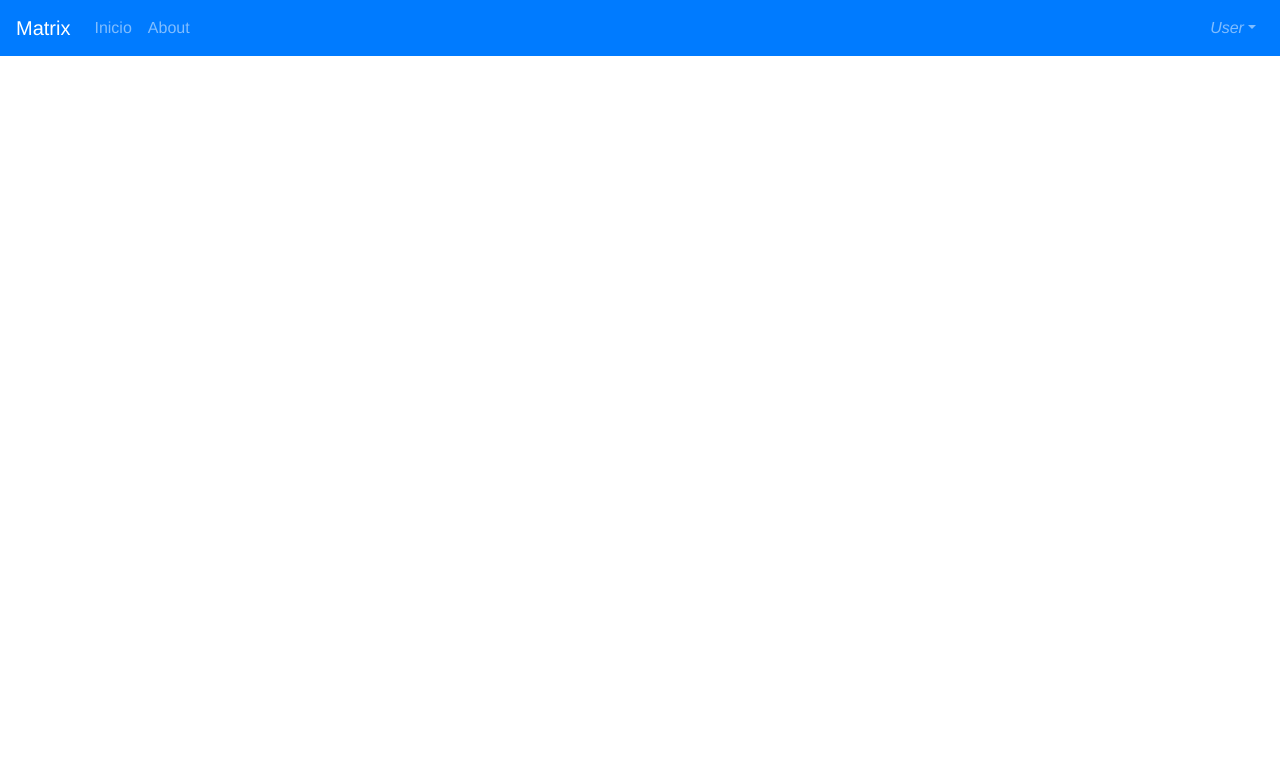
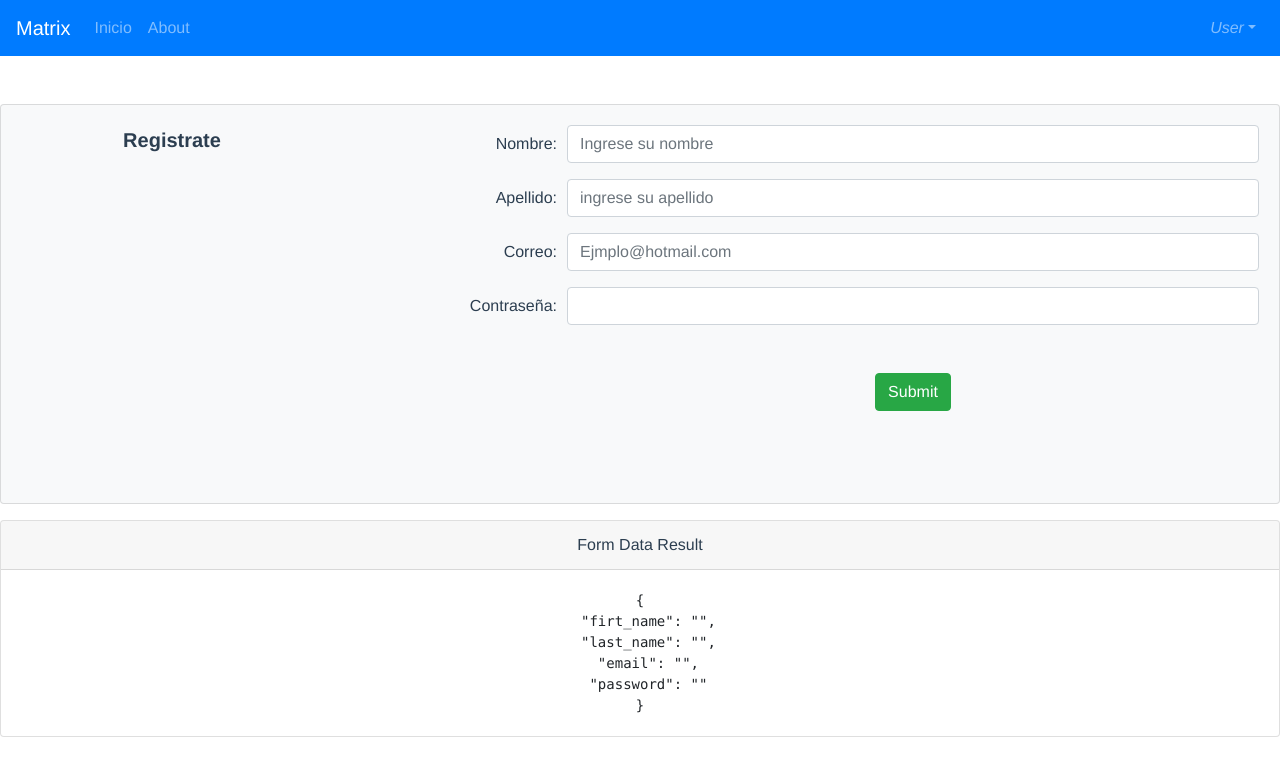
Before and after one commit to TheMatrix420/StockFront, a Vue app: page /registro in a window 1280 px wide. Shown: the top 776 px of the page. Built offline with nearby package versions, Linux system fonts and the light colour scheme.

Commit message:
:sparkles: login actualizado, y registro de usuarios

```diff
--- a/src/router/index.js
+++ b/src/router/index.js
@@ -3,6 +3,7 @@ import VueRouter from "vue-router";
 import Home from "../views/Home";
 import About from "../views/About";
 import Login from "../views/Auth/Login";
+import RegistroUser from "../views/Auth/RegistroUser";
 import store from "../store";
 
 Vue.use(VueRouter);
@@ -34,6 +35,15 @@ const routes = [
       title: "Login",
       auth: false,
       guest: true,
+    },
+  },
+  {
+    path: "/registro",
+    name: "Registro",
+    component: RegistroUser,
+    meta: {
+      title: "Registro Usuario",
+      auth: false,
     },
   },
 ];
--- a/src/views/Auth/Login.vue
+++ b/src/views/Auth/Login.vue
@@ -1,47 +1,92 @@
 <template>
-  <div class="mt-5">
-    <b-row align-h="center" align-v="center">
-      <b-col sm="4">
-        <div>
-          <b-card-group deck>
-            <b-card title="Login">
+  <div>
+    <!-- Header -->
+    <!-- <div class="header bg-gradient-success py-7 py-lg-8 pt-lg-9">
+      <b-container>
+        <div class="header-body text-center mb-7">
+          <b-row class="justify-content-center">
+            <b-col xl="5" lg="6" md="8" class="px-5">
+              <h1 class="text-dark">Welcome!</h1>
+              <p class="text-lead text-dark">
+                Lorem ipsum, dolor sit amet consectetur adipisicing
+                elit.oloribus quos impedit repellat dignissimos
+              </p>
+            </b-col>
+          </b-row>
+        </div>
+      </b-container>
+    </div> -->
+    <!-- Page content -->
+    <b-container class="mt-8 pb-5">
+      <b-row class="justify-content-center">
+        <b-col lg="5" md="7">
+          <b-card no-body class="border-0 mb-0">
+            <div class="text-muted text-center mt-2 mb-0">
+              <h5>Sign in with</h5>
+            </div>
+            <b-card-body class="px-lg-4 py-lg-4">
               <b-form>
-                <b-row align-h="center" align-v="center">
-                  <b-col sm="5">
-                    <b-form-group id="input-group-1">
-                      <b-form-input
-                        v-model="form.email"
-                        type="email"
-                        required
-                        placeholder="Ingresa Correo"
-                      ></b-form-input>
-                    </b-form-group>
+                <b-input-group size="lg" class="mb-3">
+                  <b-input-group-prepend is-text>
+                    <b-icon icon="envelope"></b-icon>
+                  </b-input-group-prepend>
+                  <b-form-input
+                    type="email"
+                    :rules="{ required: true, email: true }"
+                    placeholder="me@example.com"
+                    v-model="form.email"
+                  >
+                  </b-form-input>
+                </b-input-group>
 
-                    <b-form-group id="input-group-2">
-                      <b-form-input
-                        v-model="form.password"
-                        type="password"
-                        required
-                        placeholder="Ingresa Contraseña"
-                      ></b-form-input>
-                    </b-form-group>
+                <b-input-group size="lg" class="mb-3">
+                  <b-input-group-prepend is-text>
+                    <b-icon icon="lock-fill"></b-icon>
+                  </b-input-group-prepend>
+                  <b-form-input
+                    name="Password"
+                    :rules="{ required: true, min: 6 }"
+                    type="password"
+                    placeholder="Password"
+                    v-model="form.password"
+                  >
+                  </b-form-input>
+                </b-input-group>
 
-                    <b-button @click="Login()" variant="primary"
-                      >Entrar</b-button
-                    >
-                  </b-col>
+                <b-input-group>
+                  <b-form-checkbox>Remember me</b-form-checkbox>
+                </b-input-group>
+
+                <b-row class=" justify-content-around mt-3">
+                  <b-button @click="Login()" variant="primary">Entrar</b-button>
+                  <b-button variant="success">Registrarse</b-button>
                 </b-row>
               </b-form>
-            </b-card>
-          </b-card-group>
-        </div>
-        <div>
-          <b-card class="mt-3" header="Form Data Result">
-            <pre class="m-0">{{ form }}</pre>
+              <hr class="border " />
+              <b-card class="border-0 mb-0">
+                <div class="text-center text-muted mb-0">
+                  <small>Or sign in with credentials</small>
+                </div>
+                <div class="btn-wrapper text-center">
+                  <a href="#" class="btn btn-neutral btn-icon">
+                    <span class="btn-inner--icon"
+                      ><img src="img/icons/github.svg"
+                    /></span>
+                    <span class="btn-inner--text">Github</span>
+                  </a>
+                  <a href="#" class="btn btn-neutral btn-icon">
+                    <span class="btn-inner--icon"
+                      ><img src="img/icons/google.svg"
+                    /></span>
+                    <span class="btn-inner--text">Google</span>
+                  </a>
+                </div>
+              </b-card>
+            </b-card-body>
           </b-card>
-        </div>
-      </b-col>
-    </b-row>
+        </b-col>
+      </b-row>
+    </b-container>
   </div>
 </template>
 
@@ -54,6 +99,10 @@ export default {
         password: "",
       },
       show: true,
+      model: {
+        email: "",
+        password: "",
+      },
     };
   },
   methods: {
@@ -69,9 +118,14 @@ export default {
         .then((data) => {
           if (data.status === 200) {
             this.$store.dispatch("saveToken", data.token);
-            this.$router.push({ name: "Home" });
+            this.$router.push({
+              name: "Home",
+            });
           } else {
-            let err = { code: data.status, message: data.err.message };
+            let err = {
+              code: data.status,
+              message: data.err.message,
+            };
             throw err;
           }
         })
--- /dev/null
+++ b/src/views/Auth/RegistroUser.vue
@@ -0,0 +1,146 @@
+<template>
+  <div class="mt-5">
+    <b-card bg-variant="light">
+      <b-form @submit="onSubmit">
+        <b-form-group
+          label-cols-lg="3"
+          label="Registrate"
+          label-size="lg"
+          label-class="font-weight-bold pt-0"
+          class="mb-0"
+        >
+          <b-form-group
+            label-cols-sm="3"
+            label="Nombre:"
+            label-align-sm="right"
+          >
+            <b-form-input
+              v-model="form.firt_name"
+              required
+              placeholder="Ingrese su nombre"
+            >
+            </b-form-input>
+          </b-form-group>
+
+          <b-form-group
+            label-cols-sm="3"
+            label="Apellido:"
+            label-align-sm="right"
+          >
+            <b-form-input
+              v-model="form.last_name"
+              required
+              placeholder="ingrese su apellido"
+            ></b-form-input>
+          </b-form-group>
+
+          <b-form-group
+            label-cols-sm="3"
+            label="Correo:"
+            label-align-sm="right"
+          >
+            <b-form-input
+              v-model="form.email"
+              type="email"
+              required
+              placeholder="Ejmplo@hotmail.com"
+            ></b-form-input>
+          </b-form-group>
+
+          <b-form-group
+            label-cols-sm="3"
+            label="Contraseña:"
+            label-align-sm="right"
+            placeholder="contraseña"
+          >
+            <b-form-input
+              v-model="form.password"
+              type="password"
+            ></b-form-input>
+            <div class="m-5">
+              <b-row>
+                <b-col lg="12" class="pb-2">
+                  <b-button type="submit" variant="success">Submit</b-button>
+                </b-col>
+              </b-row>
+            </div>
+          </b-form-group>
+        </b-form-group>
+      </b-form>
+    </b-card>
+
+    <template>
+      <div>
+        <b-card class="mt-3" header="Form Data Result">
+          <pre class="m-0">{{ form }}</pre>
+        </b-card>
+      </div>
+    </template>
+  </div>
+</template>
+
+<script>
+export default {
+  data() {
+    return {
+      form: {
+        firt_name: "",
+        last_name: "",
+        email: "",
+        password: "",
+      },
+    };
+  },
+  methods: {
+    onSubmit(evt) {
+      evt.preventDefault();
+      alert(JSON.stringify(this.form));
+      // Reset our form values
+      this.form.firt_name = "";
+      this.form.last_name = "";
+      this.form.email = "";
+      this.form.password = "";
+      // Trick to reset/clear native browser form validation state
+      this.show = false;
+      this.$nextTick(() => {
+        this.show = true;
+      });
+    },
+  },
+};
+
+//   data() {
+//     return {};
+//   },
+//   methods: {
+//     Registro() {
+//       this.axios
+//         .post("login", {
+//           firt_name: this.form.firt_name,
+//           last_name: this.form.last_name,
+//           email: this.form.email,
+//           password: this.form.password,
+//         })
+//         .then((res) => {
+//           return res.data;
+//         })
+//         .then((data) => {
+//           if (data.status === 200) {
+//             this.$store.dispatch("saveToken", data.token);
+//             this.$router.push({
+//               name: "Home",
+//             });
+//           } else {
+//             let err = {
+//               code: data.status,
+//               message: data.err.message,
+//             };
+//             throw err;
+//           }
+//         })
+//         .catch((err) => {
+//           console.log(err);
+//         });
+//     },
+//   },
+</script>
```
Also changed, not shown: public/img/icons/github.svg (added), public/img/icons/google.svg (added).
